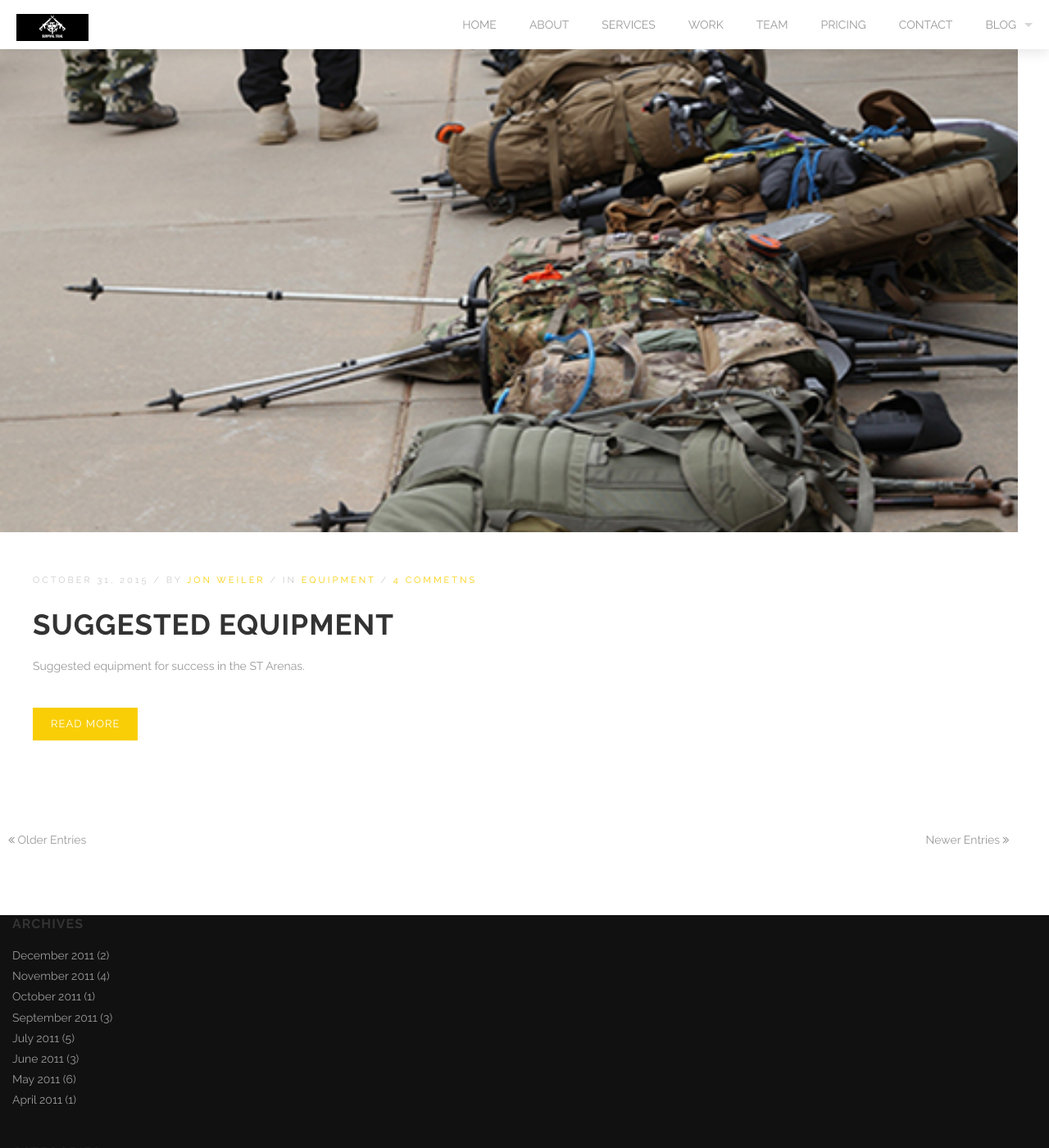
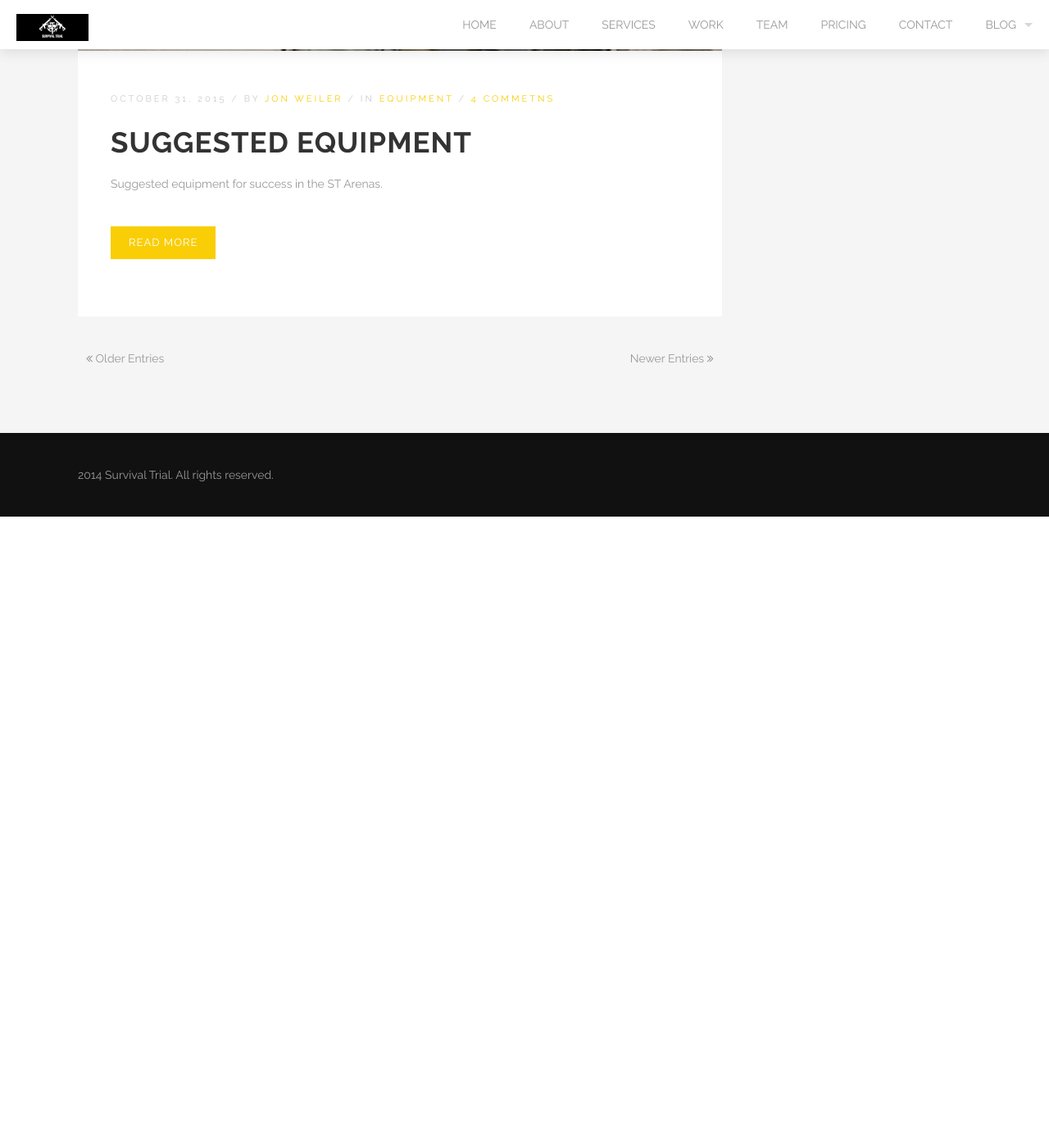
Before and after one commit to jonweiler/jonweiler.github.io, a Jekyll site: the page built from blog/index.html, in a window 1280 px wide and 1400 px high, scrolled down 1633 px. Shown: the whole window at 82% size. Built offline with Jekyll 4.4.1, drawn with Linux system fonts in a browser that asks for light colours; the list of posts is cut into pages by our own code; after the commit the page ends 2263 px from its top, so only the background shows below that; some of the changed text lies outside the part shown.

Commit message:
update blog index

```diff
--- a/blog/index.html
+++ b/blog/index.html
@@ -1,6 +1,10 @@
 ---
 layout: blog
 ---
+
+<div class='full' style='background: #f5f5f5'>
+  <div class='row'>
+    <div class='large-9 columns'>
 
       {% for post in paginator.posts %}
         <div class='big mod modBlogPost'>
@@ -53,7 +57,7 @@
   <div class='two spacing'></div>
   <div class='row'>
     <div class='large-12 columns'>
-      <p>2015 {{site.title}}. All rights reserved.</p>
+      <p>2014 {{site.title}}. All rights reserved.</p>
     </div>
   </div>
   <div class='spacing'></div>
```
